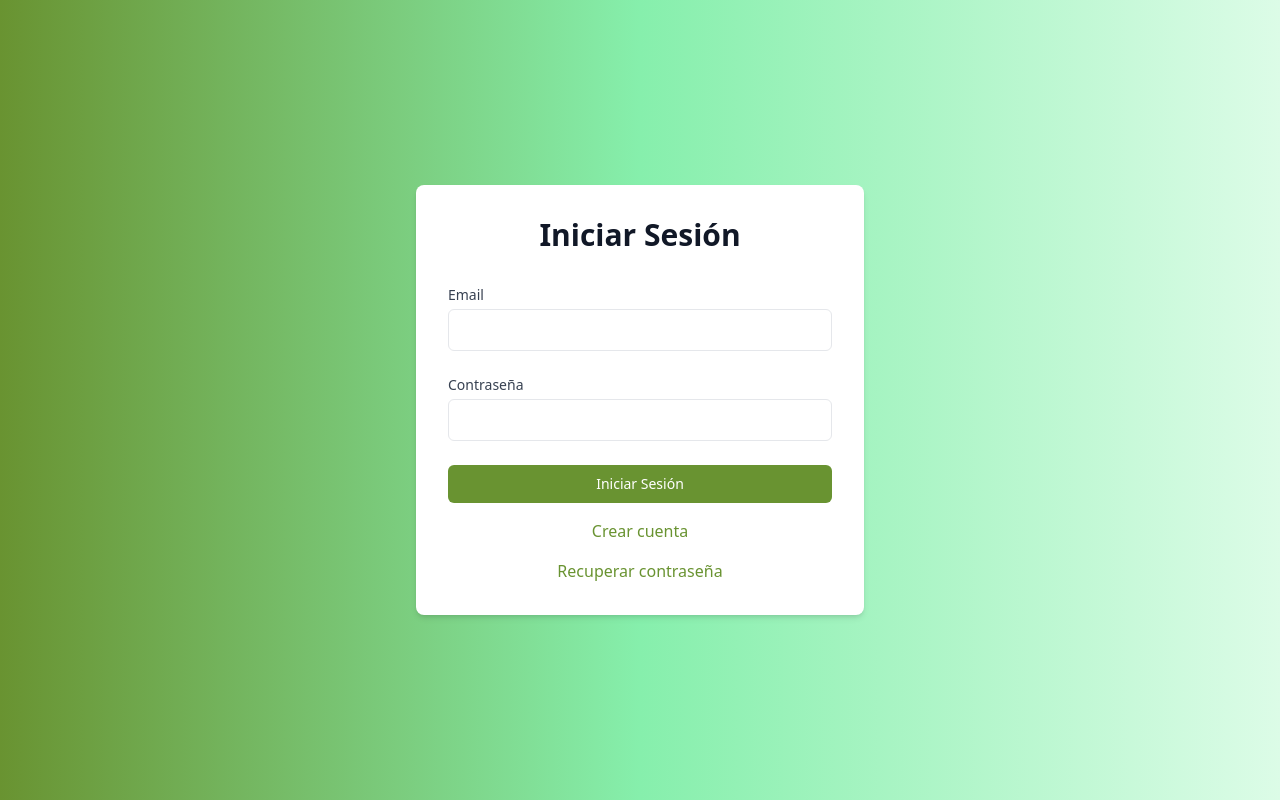
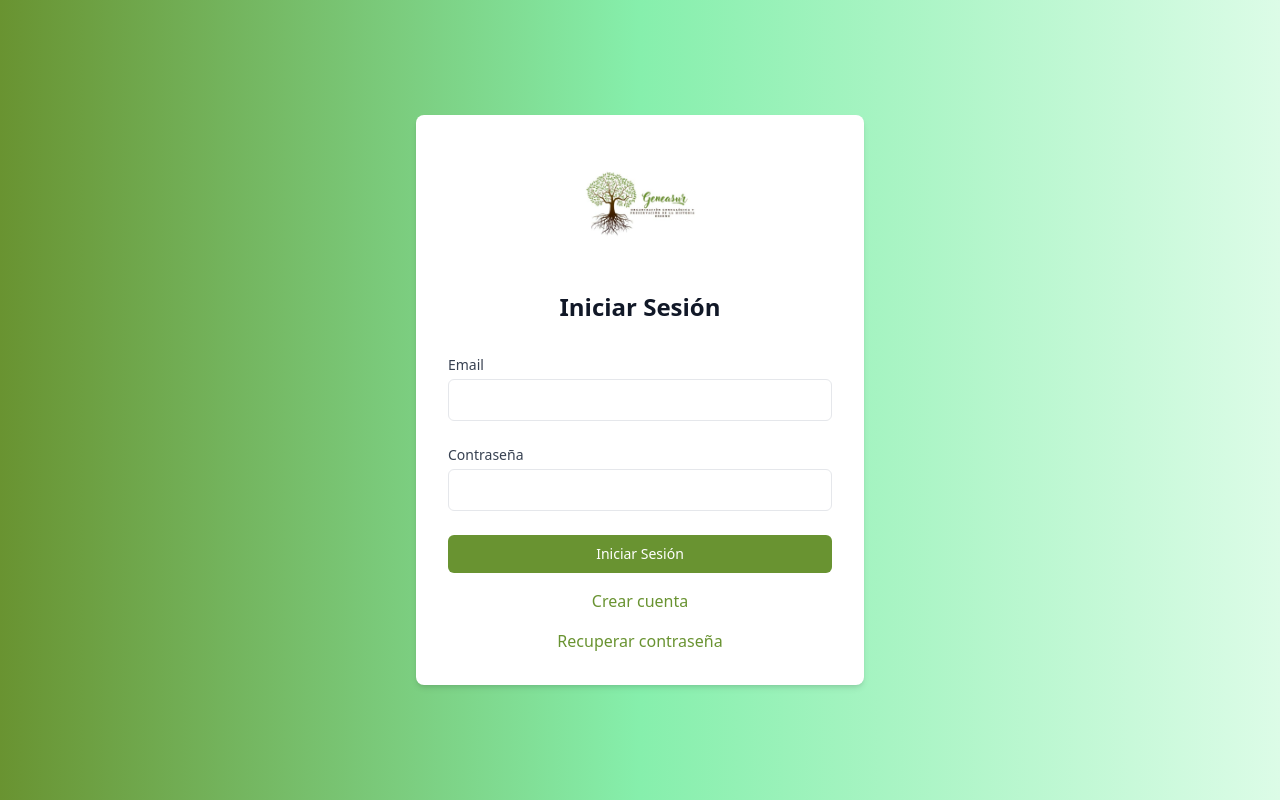
Before and after one commit to edarancibia/geneasur-indexador-client, a React (Vite) app: page /login in a window 1280 px wide. Built offline with nearby package versions, Linux system fonts and the light colour scheme; no server answers.

Commit message:
add img to login

```diff
--- a/src/components/SearchGravestone.tsx
+++ b/src/components/SearchGravestone.tsx
@@ -28,16 +28,16 @@ const SearchGravestones: React.FC = () => {
           setNoResults(true);
         }
       } else {
-        throw new Error('Error al buscar las lápidas');
+        throw new Error('Error al buscar las sepulturas');
       }
     } catch (err) {
-      setError('Ocurrió un error al buscar las lápidas');
+      setError('Ocurrió un error al buscar las sepulturas');
     }
   };
 
   return (
     <div className="max-w-3xl mx-auto mt-10 p-6 bg-white shadow-md rounded-lg">
-      <h2 className="text-2xl font-semibold text-center mb-6">Buscar Lápidas</h2>
+      <h2 className="text-2xl font-semibold text-center mb-6">Buscar Sepulturas</h2>
 
       <form onSubmit={handleSearch} className="flex flex-col items-center space-y-4 mb-6">
         <input
--- a/src/components/auth/Login.tsx
+++ b/src/components/auth/Login.tsx
@@ -43,11 +43,16 @@ const Login: React.FC = () => {
   return (
     <div className="min-h-screen flex items-center justify-center bg-gradient-to-r from-primary via-green-300 to-green-100">
       <div className="w-full max-w-md p-8 space-y-8 bg-white rounded-lg shadow-md">
-        <h2 className="text-center text-3xl font-extrabold text-gray-900">
+        <img
+          src="/static/logo-geneasur.jpg"
+          alt="Logo"
+          className="w-28 h-28 mx-auto rounded-full object-cover"
+        />
+        <h2 className="text-center text-2xl font-extrabold text-gray-900 mt-5">
           Iniciar Sesión
         </h2>
         {error && <p className="text-red-500 mb-4 text-center">{error}</p>}
-        <form className="mt-8 space-y-6" onSubmit={handleSubmit}>
+        <form className="mt-5 space-y-6" onSubmit={handleSubmit}>
           <FormInput
             label="Email"
             type="email"
```
